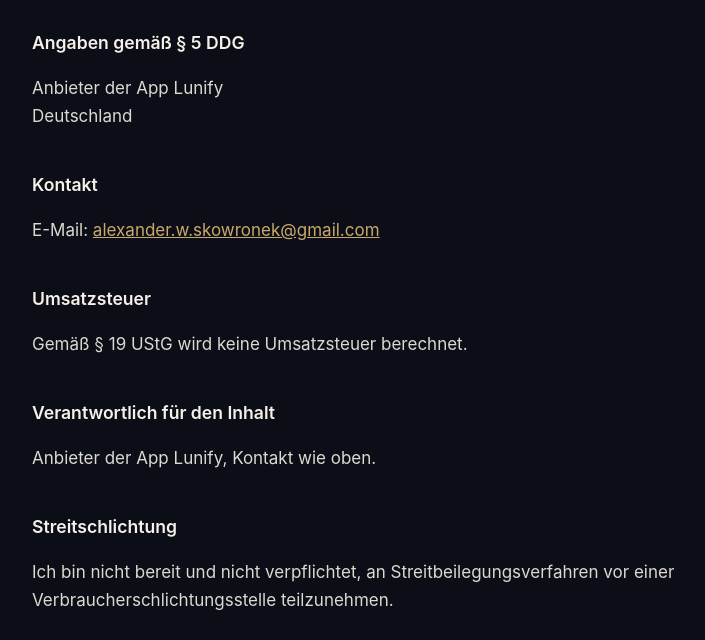
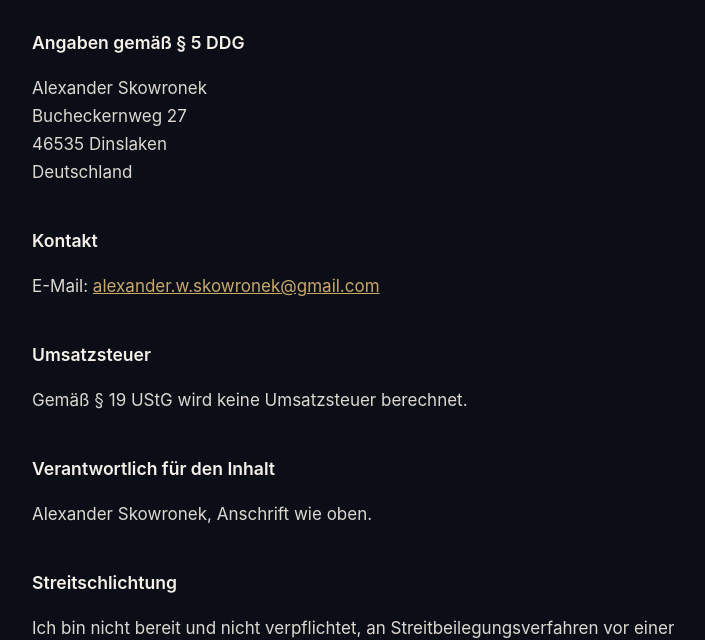
Before and after one commit to alexanderwskowronek-cloud/mondweiser-web, a plain HTML site: page impressum.html in a window 1280 px wide. Shown: the part 161-801 px from the top of the page, without its empty margins (280-985 px from the left). Drawn offline with Linux system fonts and the light colour scheme.

Commit message:
WS-5: Impressum und Datenschutz-Verantwortlicher mit Name und Anschrift (wie App-Store-Händlerangabe), ohne Telefon; gemeinsames Impressum für Dart/Dawnline/Platzreife
Co-Authored-By: Claude Opus 5.5 <noreply@anthropic.com>

```diff
--- a/impressum.html
+++ b/impressum.html
@@ -29,7 +29,9 @@
 
 <h2>Angaben gemäß § 5 DDG</h2>
 <p>
-  Anbieter der App Lunify<br>
+  Alexander Skowronek<br>
+  Bucheckernweg 27<br>
+  46535 Dinslaken<br>
   Deutschland
 </p>
 
@@ -40,7 +42,7 @@
 <p>Gemäß § 19 UStG wird keine Umsatzsteuer berechnet.</p>
 
 <h2>Verantwortlich für den Inhalt</h2>
-<p>Anbieter der App Lunify, Kontakt wie oben.</p>
+<p>Alexander Skowronek, Anschrift wie oben.</p>
 
 <h2>Streitschlichtung</h2>
 <p>Ich bin nicht bereit und nicht verpflichtet, an Streitbeilegungsverfahren vor einer Verbraucherschlichtungsstelle teilzunehmen.</p>
```
Also changed, not shown: datenschutz.html (+3 -1 lines).
